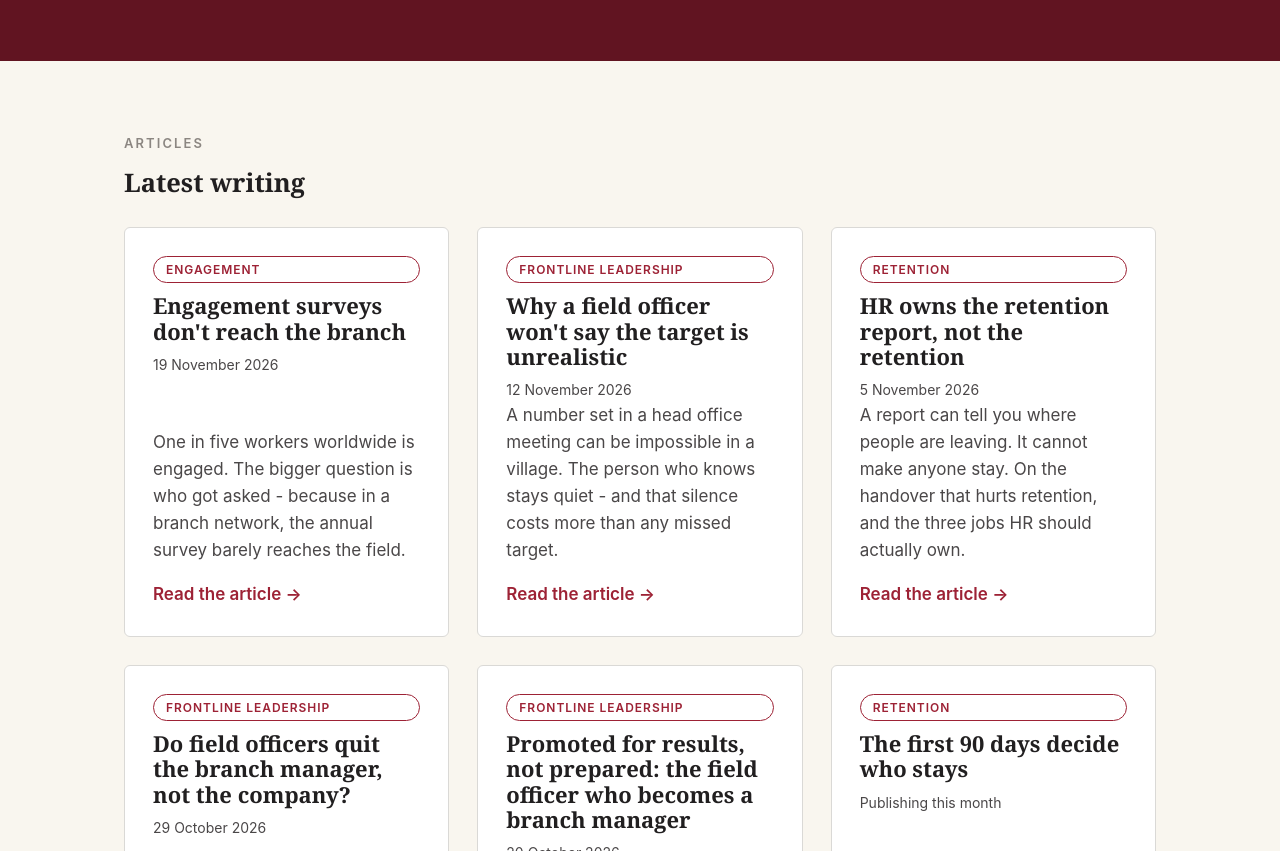
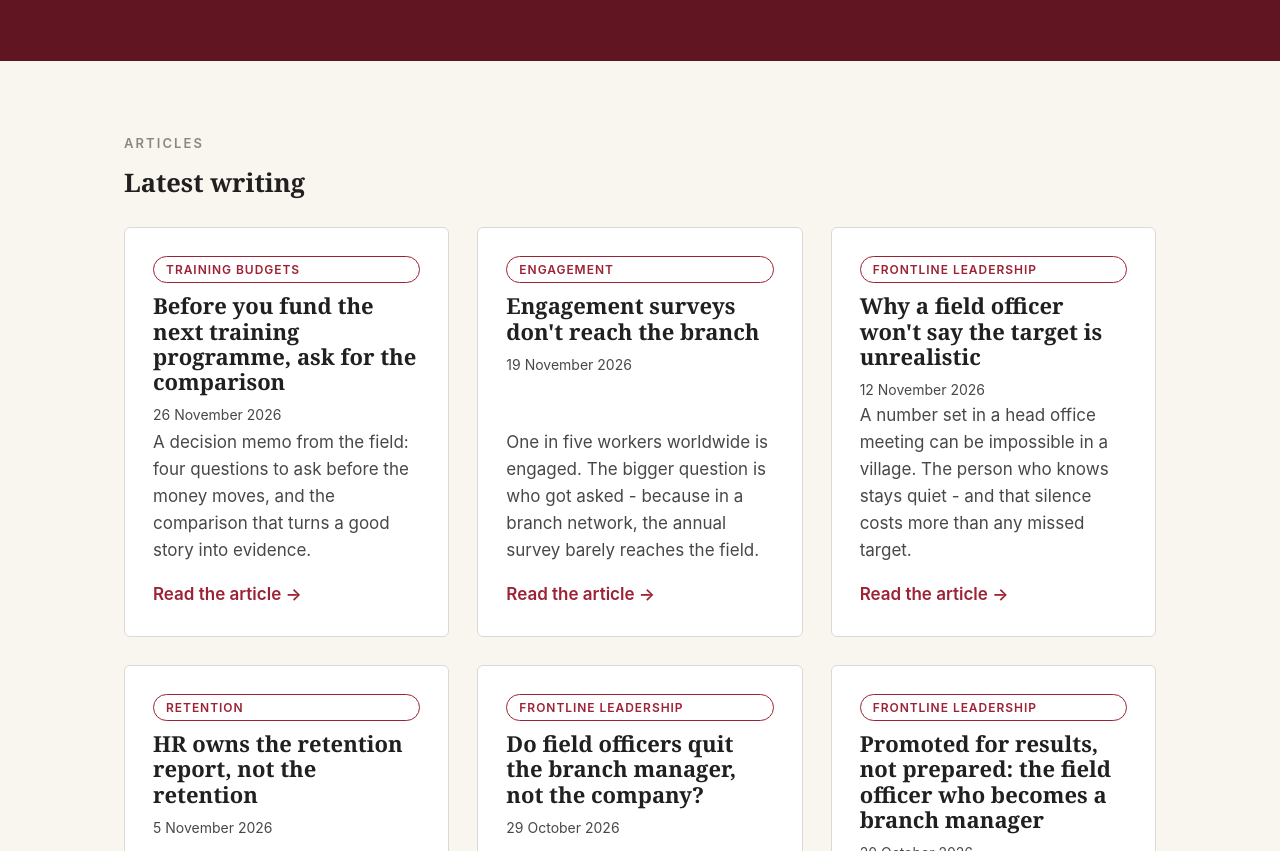
Before and after one commit to rahul-chatterjee-in/rahulchatterjee-website, a plain HTML site: page blog.html in a window 1280 px wide. Shown: the part 249-1100 px from the top of the page. Drawn offline with Linux system fonts and the light colour scheme.

Commit message:
Add new article about training budgets

```diff
--- a/blog.html
+++ b/blog.html
@@ -36,6 +36,13 @@
     <p class="eyebrow">Articles</p>
     <h2 style="margin-bottom:30px">Latest writing</h2>
     <div class="cards cards-3">
+      <div class="card">
+        <span class="tag">Training budgets</span>
+        <h3>Before you fund the next training programme, ask for the comparison</h3>
+        <p class="date">26 November 2026</p>
+        <p>A decision memo from the field: four questions to ask before the money moves, and the comparison that turns a good story into evidence.</p>
+        <a class="card-link" href="articles/training-budget-ask-for-the-comparison.html">Read the article &rarr;</a>
+      </div>
       <div class="card">
         <span class="tag">Engagement</span>
         <h3>Engagement surveys don't reach the branch</h3>
```
